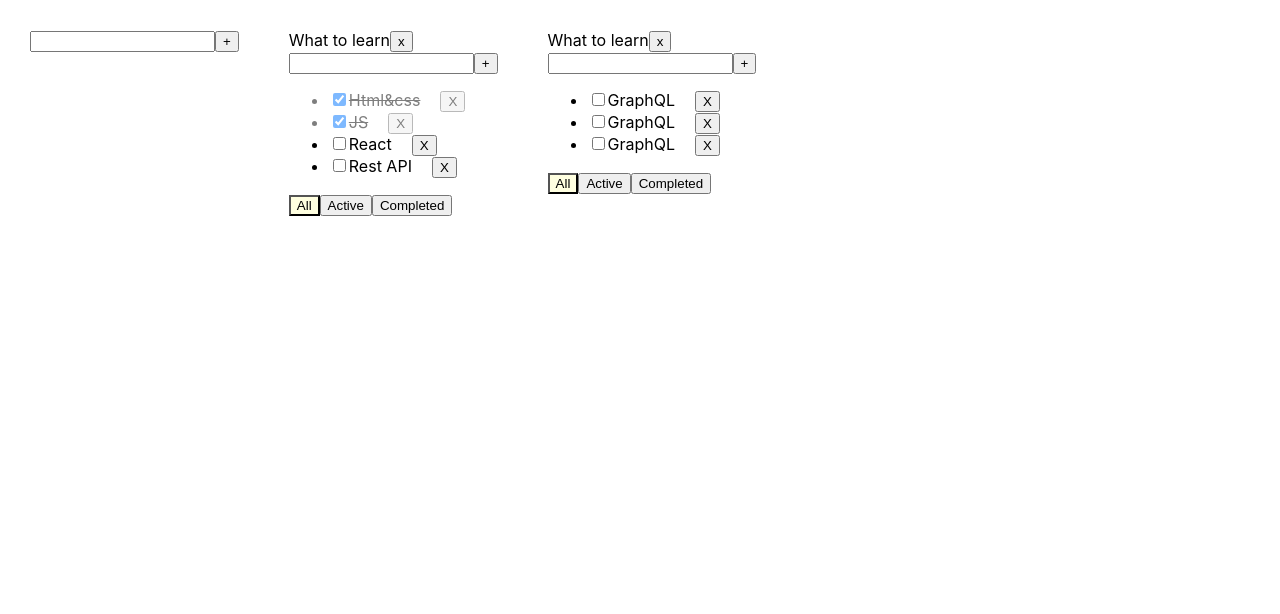
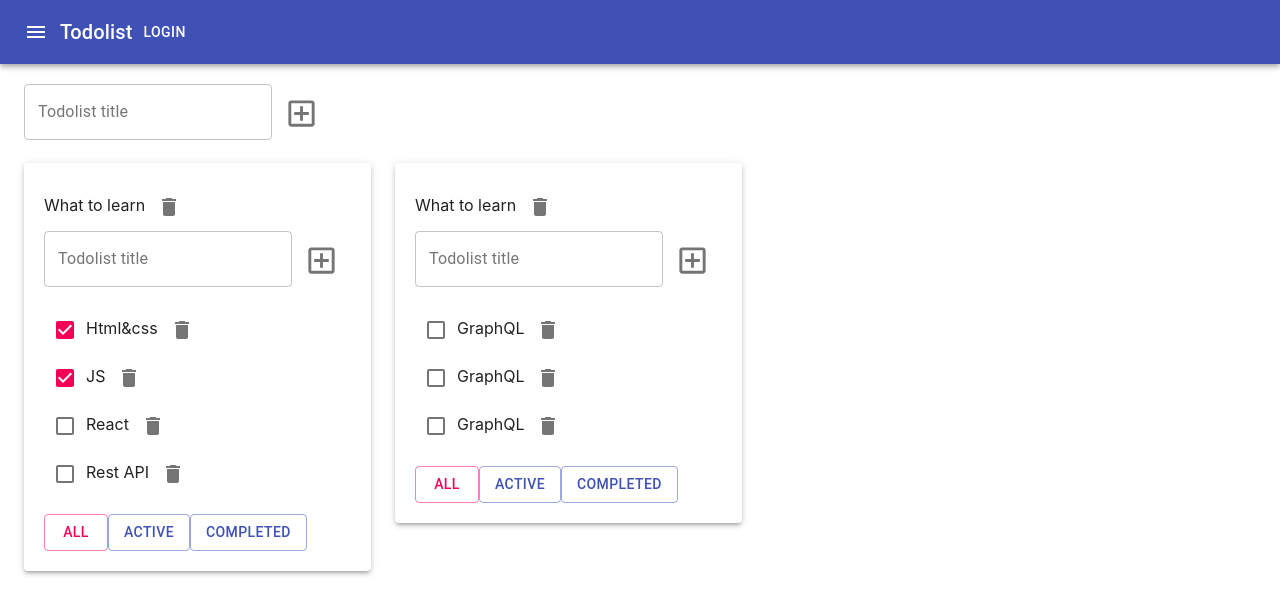
Before and after one commit to valtikamore/TodoList, a React (Create React App) app: page / in a window 1280 px wide. Shown: the top 614 px of the page. Built offline with nearby package versions, Linux system fonts and the light colour scheme.

Commit message:
7 - material ui

```diff
--- a/package.json
+++ b/package.json
@@ -3,6 +3,8 @@
   "version": "0.1.0",
   "private": true,
   "dependencies": {
+    "@material-ui/core": "^4.11.3",
+    "@material-ui/icons": "^4.11.2",
     "@testing-library/jest-dom": "^5.11.4",
     "@testing-library/react": "^11.1.0",
     "@testing-library/user-event": "^12.1.10",
--- a/src/App.css
+++ b/src/App.css
@@ -1,28 +1,29 @@
-.App {
-    padding: 30px;
-    display: flex;
+/*.App {*/
+/*    padding: 30px;*/
+/*    display: flex;*/
+/*}*/
+
+/*.App > div {*/
+/*    margin-right: 50px;*/
+/*}*/
+
+ul {
+    list-style: none;
+    padding: 0;
 }
-
-.App > div {
-    margin-right: 50px;
-}
-
-.App li button {
-    margin-left: 20px;
-}
-.error {
-    border: 1px solid red;
-}
-.error-message {
-    color: red;
-}
-.active-filter {
-    background: lightyellow;
-}
-.selected {
-    opacity: 0.5;
-    text-decoration: line-through;
-}
-input:focus {
-    outline: none;
-}
+/*.error {*/
+/*    border: 1px solid red;*/
+/*}*/
+/*.error-message {*/
+/*    color: red;*/
+/*}*/
+/*.active-filter {*/
+/*    background: lightyellow;*/
+/*}*/
+/*.selected {*/
+/*    opacity: 0.5;*/
+/*    text-decoration: line-through;*/
+/*}*/
+/*input:focus {*/
+/*    outline: none;*/
+/*}*/
--- a/src/App.tsx
+++ b/src/App.tsx
@@ -3,6 +3,8 @@ import {TodoList} from "./TodoList";
 import {useState} from "react";
 import {v1} from 'uuid';
 import {AddItemForm} from "./addItemForm";
+import {AppBar, Button, Container, Grid, IconButton, Paper, Toolbar, Typography} from "@material-ui/core";
+import {Menu} from "@material-ui/icons";
 
 
 export type filteredTasksType = 'all' | 'active' | 'completed'
@@ -17,7 +19,7 @@ export type Task1Type = {
     isDone: boolean
 }
 export type TasksForTodoListType = {
-    [key:string] : Task1Type[]
+    [key: string]: Task1Type[]
 }
 
 
@@ -29,19 +31,20 @@ function App() {
         {id: todoListId2, title: 'What to learn', filter: 'all'}
     ])
     const [tasks, setTasks] = useState<TasksForTodoListType>({
-        [todoListId1] : [
+        [todoListId1]: [
             {id: v1(), title: 'Html&css', isDone: true},
             {id: v1(), title: 'JS', isDone: true},
             {id: v1(), title: 'React', isDone: false},
             {id: v1(), title: 'Rest API', isDone: false},
         ],
-        [todoListId2] : [
+        [todoListId2]: [
             {id: v1(), title: 'GraphQL', isDone: false},
             {id: v1(), title: 'GraphQL', isDone: false},
             {id: v1(), title: 'GraphQL', isDone: false},
         ]
 
     })
+
     function changeFilter(value: filteredTasksType, todoListId: string) {
         let todolist = todoLists.find(tl => tl.id === todoListId)
         if (todolist) {
@@ -49,29 +52,32 @@ function App() {
             setTodoLists([...todoLists])
         }
     }
-    function removeTask(taskId: string,todoListId:string) {
+
+    function removeTask(taskId: string, todoListId: string) {
         let todolistTasks = tasks[todoListId]
-            tasks[todoListId] = todolistTasks.filter(t => t.id != taskId)
+        tasks[todoListId] = todolistTasks.filter(t => t.id !== taskId)
         setTasks({...tasks})
     }
-    function addTask(title: string,todoListId:string) {
+
+    function addTask(title: string, todoListId: string) {
         let newTask = {id: v1(), title: title, isDone: false,}
         let todolistTasks = tasks[todoListId]
-        tasks[todoListId] = [newTask,...todolistTasks]
+        tasks[todoListId] = [newTask, ...todolistTasks]
         setTasks({...tasks})
     }
-    function addTodoList(title:string) {
+
+    function addTodoList(title: string) {
         let newTodoListId = v1()
-        let newTodolist:TodoListType = {id: newTodoListId,title:title,filter:'all' }
+        let newTodolist: TodoListType = {id: newTodoListId, title: title, filter: 'all'}
         setTodoLists([newTodolist, ...todoLists])
         setTasks({
-
             ...tasks,
-            [newTodoListId]:[]
+            [newTodoListId]: []
         })
 
     }
-    function changeTaskStatus(id: string, isDone: boolean,todoListId:string) {
+
+    function changeTaskStatus(id: string, isDone: boolean, todoListId: string) {
         let todolistTasks = tasks[todoListId]
         let task = todolistTasks.find(t => t.id === id)
         if (task) {
@@ -79,7 +85,8 @@ function App() {
             setTasks({...tasks})
         }
     }
-    function changeTaskTitle (id: string, newTitle: string,todoListId:string) {
+
+    function changeTaskTitle(id: string, newTitle: string, todoListId: string) {
         let todolistTasks = tasks[todoListId]
         let task = todolistTasks.find(t => t.id === id)
         if (task) {
@@ -87,18 +94,21 @@ function App() {
             setTasks({...tasks})
         }
     }
-    function changeTodoListTitle(Id:string,newTitle: string) {
+
+    function changeTodoListTitle(Id: string, newTitle: string) {
         const todolist = todoLists.find(tl => tl.id === Id)
-        if(todolist) {
+        if (todolist) {
             todolist.title = newTitle
             setTodoLists([...todoLists])
         }
     }
-    function removeTodoList (todoListId:string) {
+
+    function removeTodoList(todoListId: string) {
         setTodoLists(todoLists.filter(tl => tl.id !== todoListId))
         delete tasks[todoListId]
         setTasks({...tasks})
     }
+
     const todolistMap = todoLists.map(tl => {
         let allTodoListTasks = tasks[tl.id]
         let tasksForTodoList = allTodoListTasks
@@ -108,8 +118,13 @@ function App() {
         if (tl.filter === 'completed') {
             tasksForTodoList = allTodoListTasks.filter(t => !t.isDone)
         }
-        return <TodoList
-            key={tl.id}
+        return (
+            <Grid item key={tl.id}
+                  direction="column"
+                  justify="space-between"
+                  alignItems="center">
+                <Paper elevation={3} style={{padding: '20px'}}>
+                    <TodoList
                         id={tl.id}
                         title={tl.title}
                         tasks={tasksForTodoList}
@@ -122,11 +137,37 @@ function App() {
                         changeTodoListTitle={changeTodoListTitle}
                         filter={tl.filter}
                     />
+                </Paper>
+            </Grid>
+
+
+        )
     })
     return (
         <div className="App">
+                <AppBar position="static">
+                    <Toolbar >
+                            <IconButton
+                                edge="start"
+                                color="inherit"
+                                aria-label="menu">
+                                <Menu/>
+                            </IconButton>
+                            <Typography variant="h6">
+                                Todolist
+                            </Typography>
+                            <Button color="inherit">Login</Button>
+                    </Toolbar>
+                </AppBar>
+            <Container fixed>
+                <Grid container style={{padding: '20px 0 20px 0'}}>
                     <AddItemForm addItem={addTodoList}/>
+                </Grid>
+                <Grid container spacing={3}
+                >
                     {todolistMap}
+                </Grid>
+            </Container>
         </div>
     );
 }
--- a/src/EditableSpan.tsx
+++ b/src/EditableSpan.tsx
@@ -1,4 +1,5 @@
 import React, {ChangeEvent, useState} from "react";
+import {TextField} from "@material-ui/core";
 
 type EditableSpanPropsType = {
     value:string
@@ -28,6 +29,16 @@ export function EditableSpan (props:EditableSpanPropsType) {
 
     }
     return (
-        editMode ? <input type="text" onBlur={onBlur} value={title} onChange={onChangeHandler} autoFocus onKeyPress={onEnter}/> : <span onDoubleClick={onDoubleClick}>{props.value}</span>
+        editMode
+             ? <TextField
+                variant={'standard'}
+                color='secondary'
+                type="text"
+                onBlur={onBlur}
+                value={title}
+                onChange={onChangeHandler}
+                autoFocus
+                onKeyPress={onEnter}/>
+            : <span onDoubleClick={onDoubleClick}>{props.value}</span>
     )
 }
--- a/src/TodoList.tsx
+++ b/src/TodoList.tsx
@@ -2,6 +2,8 @@ import React, {ChangeEvent, useState, KeyboardEvent} from "react";
 import {filteredTasksType, Task1Type} from "./App";
 import {AddItemForm} from "./addItemForm";
 import {EditableSpan} from "./EditableSpan";
+import {Button, Checkbox, IconButton} from "@material-ui/core";
+import { Delete} from "@material-ui/icons";
 
 export type TodoListTypeProps = {
     id: string
@@ -43,32 +45,49 @@ export function TodoList(props: TodoListTypeProps) {
             props.changeTaskTitle(t.id,title,props.id)
         }
         return <li key={t.id} className={t.isDone ? 'selected' : ''}>
-            <input type="checkbox"
-                   checked={t.isDone}
-                   onChange={onChangeHandler}/>
+            <Checkbox
+                color={'secondary'}
+                checked={t.isDone}
+                onChange={onChangeHandler}/>
             <EditableSpan value={t.title} onChange={onChangeTaskTitle}/>
-            <button onClick={onClickHandller}>X
-            </button>
+            <IconButton>
+                <Delete onClick={onClickHandller}/>
+            </IconButton>
         </li>
     })
 
     return (
         <div>
             <EditableSpan value={props.title} onChange={changeTodoListTitle}/>
-            <button onClick={removeTodolist}>x</button>
+            <IconButton>
+                <Delete onClick={removeTodolist}/>
+            </IconButton>
             <AddItemForm addItem={addTask}/>
             <ul>
                 {tasksMap}
             </ul>
             <div>
-                <button className={props.filter === 'all' ? 'active-filter' : ''} onClick={onAllClickHandler}>All
-                </button>
-                <button className={props.filter === 'active' ? 'active-filter' : ''}
-                        onClick={onActiveClickHandler}> Active
-                </button>
-                <button className={props.filter === 'completed' ? 'active-filter' : ''}
-                        onClick={onCompletedClickHandler}>Completed
-                </button>
+                <Button
+                    color={props.filter === 'all'
+                        ? 'secondary'
+                        : 'primary'}
+                    variant="outlined"
+                    onClick={onAllClickHandler}>All
+                </Button>
+                <Button
+                    color={props.filter === 'active'
+                        ? 'secondary'
+                        : 'primary'}
+                    variant="outlined"
+                    onClick={onActiveClickHandler}> Active
+                </Button>
+                <Button
+                    color={props.filter === 'completed'
+                        ? 'secondary'
+                        : 'primary'}
+                    variant="outlined"
+                    onClick={onCompletedClickHandler}>Completed
+                </Button>
             </div>
         </div>
     )
--- a/src/addItemForm.tsx
+++ b/src/addItemForm.tsx
@@ -1,14 +1,16 @@
 import React, {ChangeEvent, KeyboardEvent, useState} from "react";
-
+import {IconButton, TextField} from "@material-ui/core";
+import AddIcon from "@material-ui/icons/Add";
+import {AddBoxOutlined} from "@material-ui/icons";
 
 
 type AddItemFromPropsType = {
-    addItem:(title:string) => void
+    addItem: (title: string) => void
 }
 
-export function AddItemForm  (props:AddItemFromPropsType) {
-    const [title,setTitle] = useState('')
-    const [error,setError] = useState<boolean>(false)
+export function AddItemForm(props: AddItemFromPropsType) {
+    const [title, setTitle] = useState('')
+    const [error, setError] = useState<boolean>(false)
     const onChangeHandler = (e:ChangeEvent<HTMLInputElement>) => {setTitle(e.currentTarget.value) }
 
     const addItem = () => {
@@ -29,12 +31,20 @@ export function AddItemForm  (props:AddItemFromPropsType) {
 
     return (
         <div>
-            <input value={title}
-                   onChange={onChangeHandler}
-                   onKeyPress={onKeyPressHandler}
-                   className={error?'error':''}/>
-            <button onClick={addItem}>+</button>
-            {error && <div className='error-message'>Field is empty</div> }
+            <TextField
+                variant='outlined'
+                value={title}
+                onChange={onChangeHandler}
+                onKeyPress={onKeyPressHandler}
+                label='Todolist title'
+                error={error}
+                helperText={error && 'Title is require'}
+            />
+            <IconButton>
+                <AddBoxOutlined
+                    fontSize={"large"}
+                    onClick={addItem}/>
+            </IconButton>
         </div>
 
     )
```
Also changed, not shown: 1 other file (tests, documents, lock files or other folders). Lines whose indentation alone changed are shown as unchanged.
